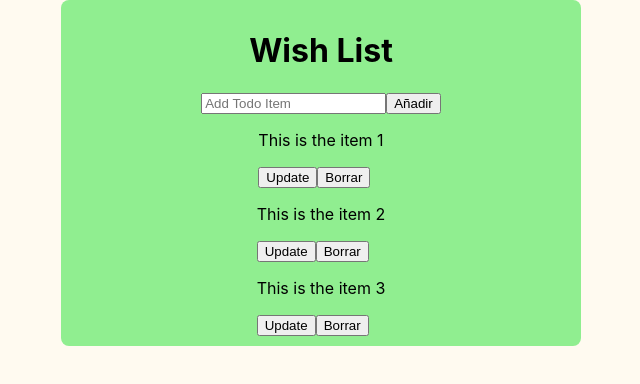
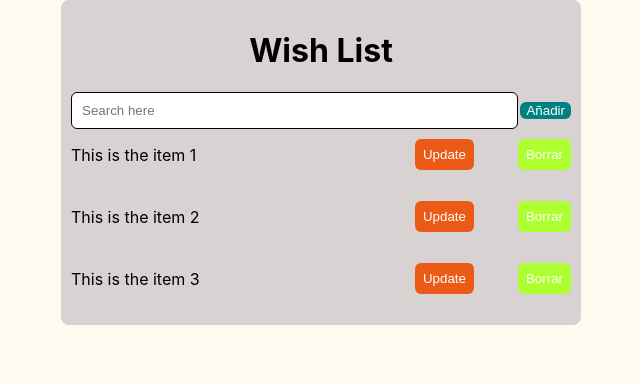
Before and after one commit to scs87/Todo-App, a React (Create React App) app in the folder client/todo-list/: page / in a window 1280 px wide. Shown: the top 384 px of the page, without its empty margins (439-1079 px from the left). Built offline with nearby package versions, Linux system fonts and the light colour scheme.

Commit message:
Basic styles app css completed

```diff
--- a/client/todo-list/src/App.css
+++ b/client/todo-list/src/App.css
@@ -1,8 +1,9 @@
 .App {
   display: flex;
   flex-direction: column;
-  align-items: center;
-  background-color: lightgreen;
+
+  justify-content: flex-start ;
+  background-color: #d9d2d2;
   width: 500px;
   margin-top: 50px auto;
   margin-left: 500px;
@@ -10,9 +11,88 @@
   border-radius: 8px;
 }
 
-.App h1{
-text-align: center;
+.App h1 {
+  text-align: center;
 
+}
+
+.form {
+
+  display: flex;
+  justify-content: space-between;
+  align-items: center;
+  width: 100%;
+
+}
+
+.form input[type="text"] {
+
+  padding: 10px;
+  width: 85%;
+  border: 1px solid;
+  border-radius: 6px;
+
+}
+
+
+.form input[type="text"]:focus {
+
+  outline: none;
+
+}
+
+.form button[type="submit"]:focus {
+
+  outline: none;
+
+}
+
+.form button[type="submit"] {
+
+  background-color: #008080;
+  color: #fff;
+  border: none;
+  border-radius: 6px;
+  cursor: pointer;
 
 
 }
+
+.todo-listItems{
+  width: 100%;
+  display: flex;
+  flex-direction: column;
+
+
+}
+
+.todo-item{
+  display: flex;
+  justify-content: space-between;
+  align-items: center;
+  margin-bottom: 10px;
+}
+
+.item-content{
+  display: flex;
+  width: 60%;
+}
+.todo-item button{
+  border: none;
+  border-radius: 6px;
+  cursor: pointer;
+  padding: 8px;
+}
+
+.todo-item button:focus{
+  outline: none;
+}
+.update-item{
+  background-color: #eb5a17;
+  color: #fff;
+}
+
+.delete-item{
+  background-color: greenyellow;
+  color: #fff;
+}
--- a/client/todo-list/src/App.js
+++ b/client/todo-list/src/App.js
@@ -4,8 +4,8 @@ function App() {
   return (
     <div className="App">
       <h1>Wish List</h1>
-      <form>
-        <input type="text" placeholder='Add Todo Item'></input>
+      <form className="form">
+        <input type="text" placeholder='Search here'></input>
         <button type="submit">Añadir</button>
       </form>
       <div className="todo-listItems"></div>
```
